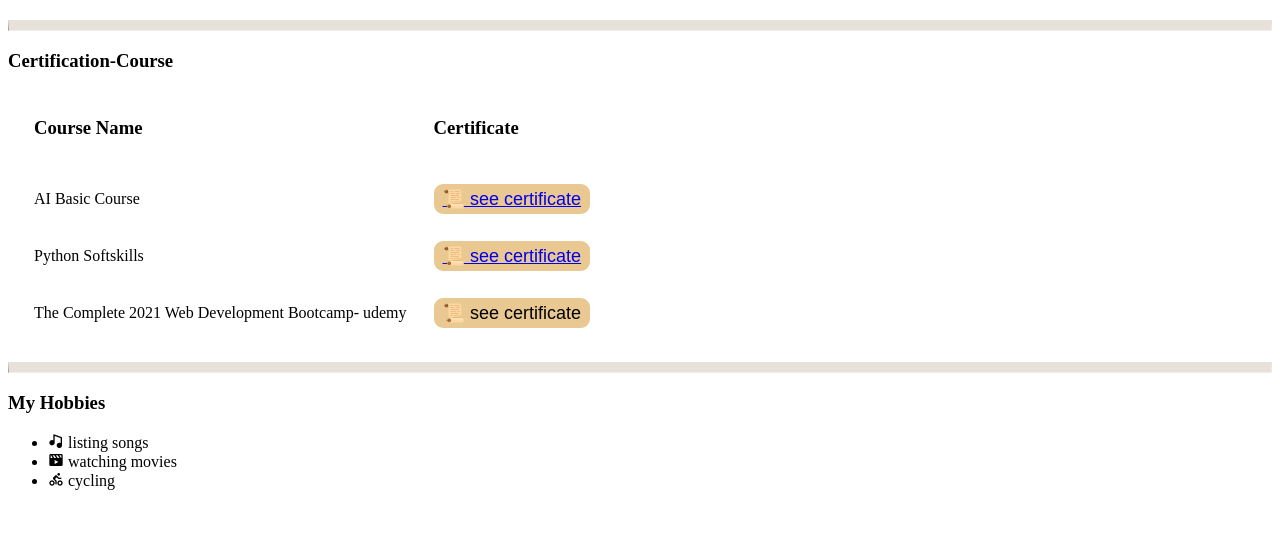
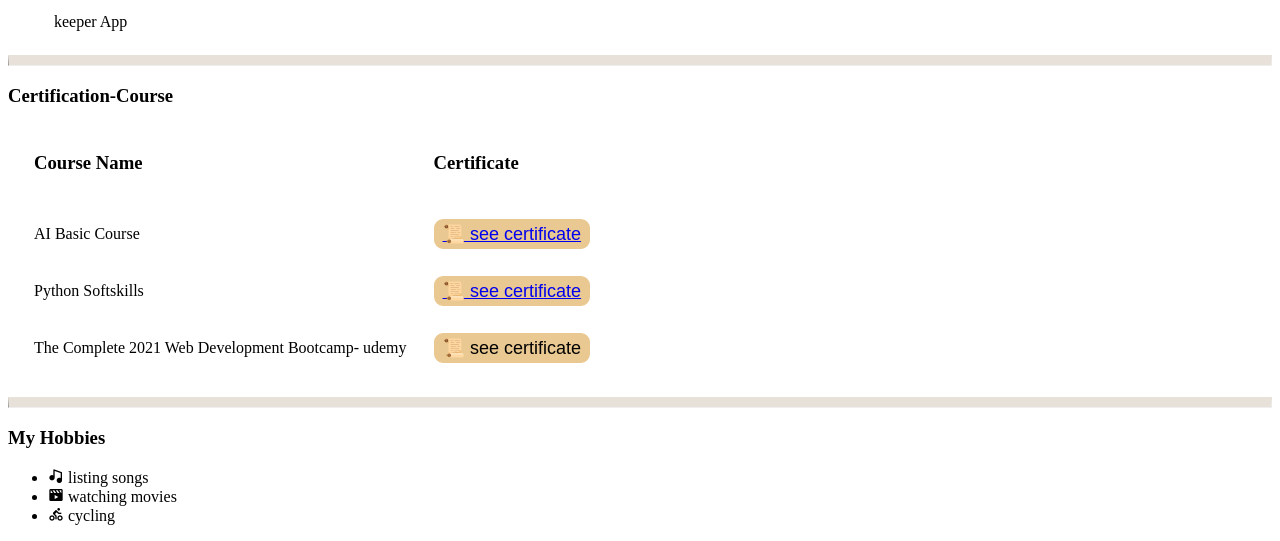
Before and after one commit to adityavpawar/resume, a plain HTML site: page index.html in a window 1280 px wide. Shown: the part 1113-1654 px from the top of the page. Before the commit the page ends 1619 px from the top, so only its background shows below. Drawn offline with nearby package versions, Linux system fonts and the light colour scheme.

Commit message:
update index.html

```diff
--- a/index.html
+++ b/index.html
@@ -149,6 +149,10 @@
              <td>News App</td>
              <td></td>
          </tr>
+          <tr>
+             <td>keeper App</td>
+             <td></td>
+         </tr>
 
       </table>
      </div>
```
